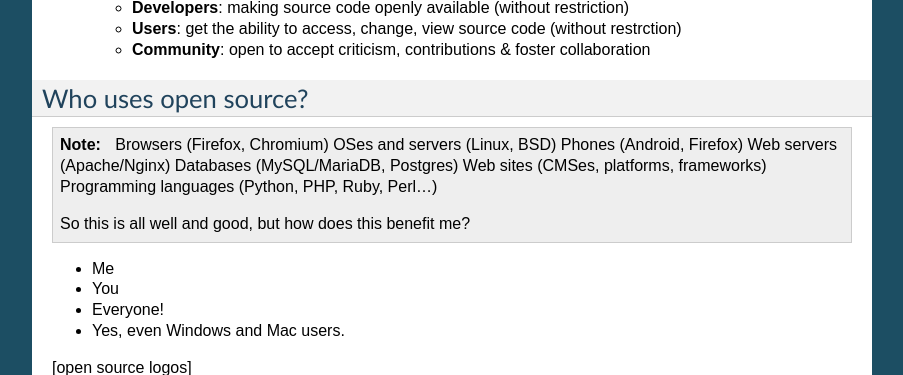
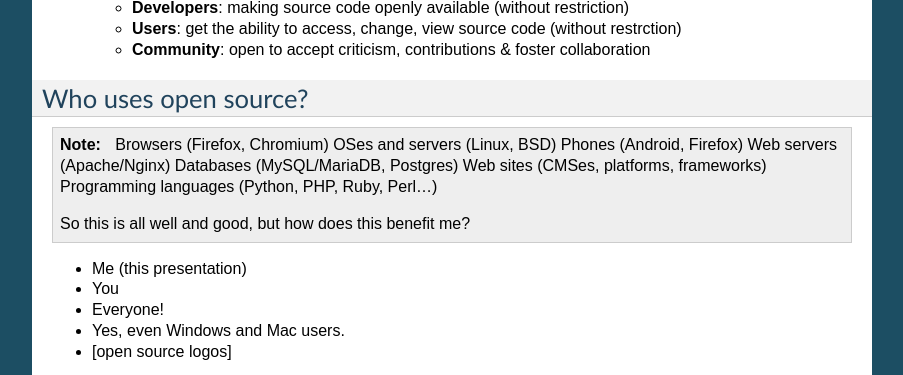
Before and after one commit to davidjb/presentations, a Sphinx documentation site: the page built from source/index.rst, in a window 1280 px wide and 900 px high, scrolled down 2194 px, cut to the strip 0-375 px from the top of the window. Shown: the whole strip, without its empty margins (198-1101 px from the left). Built offline with Sphinx 7.4.7, drawn with Linux system fonts in a browser that asks for light colours; formulas are drawn with MathJax 3.

Commit message:
Update talk formatting

```diff
--- a/source/index.rst
+++ b/source/index.rst
@@ -120,12 +120,11 @@ Who uses open source?
 
 .. rst-class:: build
 
-* Me
+* Me (this presentation)
 * You
 * Everyone!
 * Yes, even Windows and Mac users.
-
-[open source logos]
+* [open source logos]
 
 
 .. nextslide::
```
